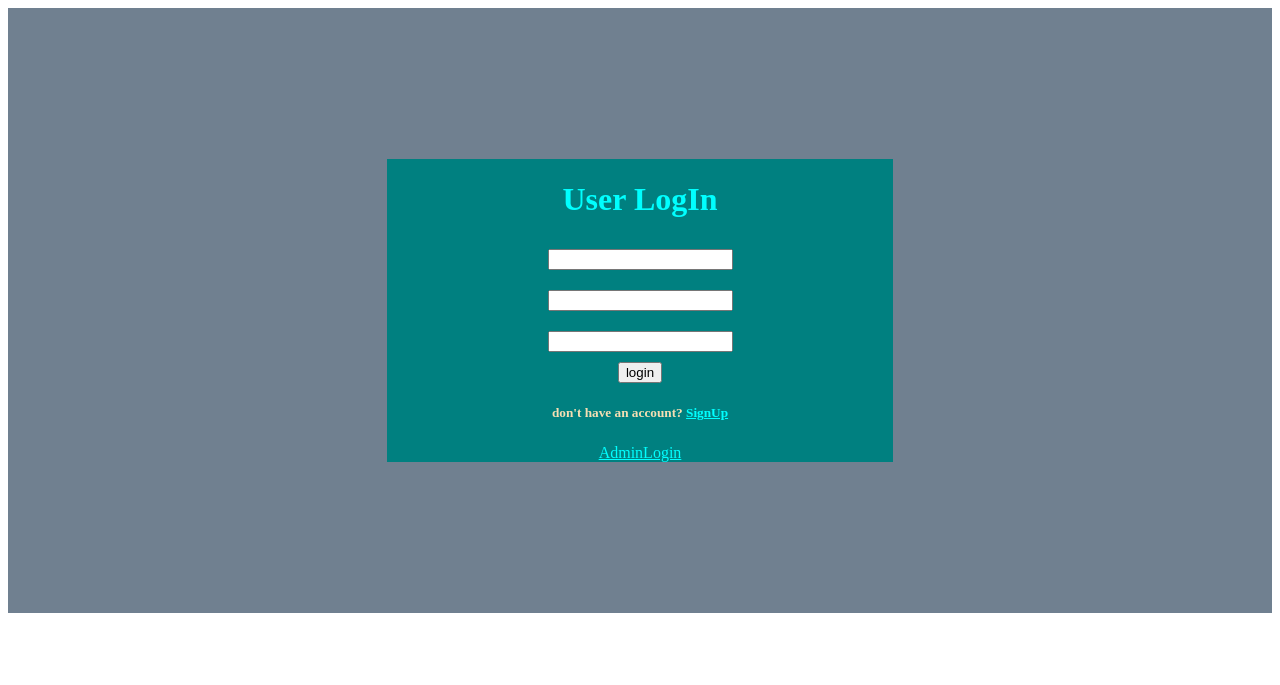
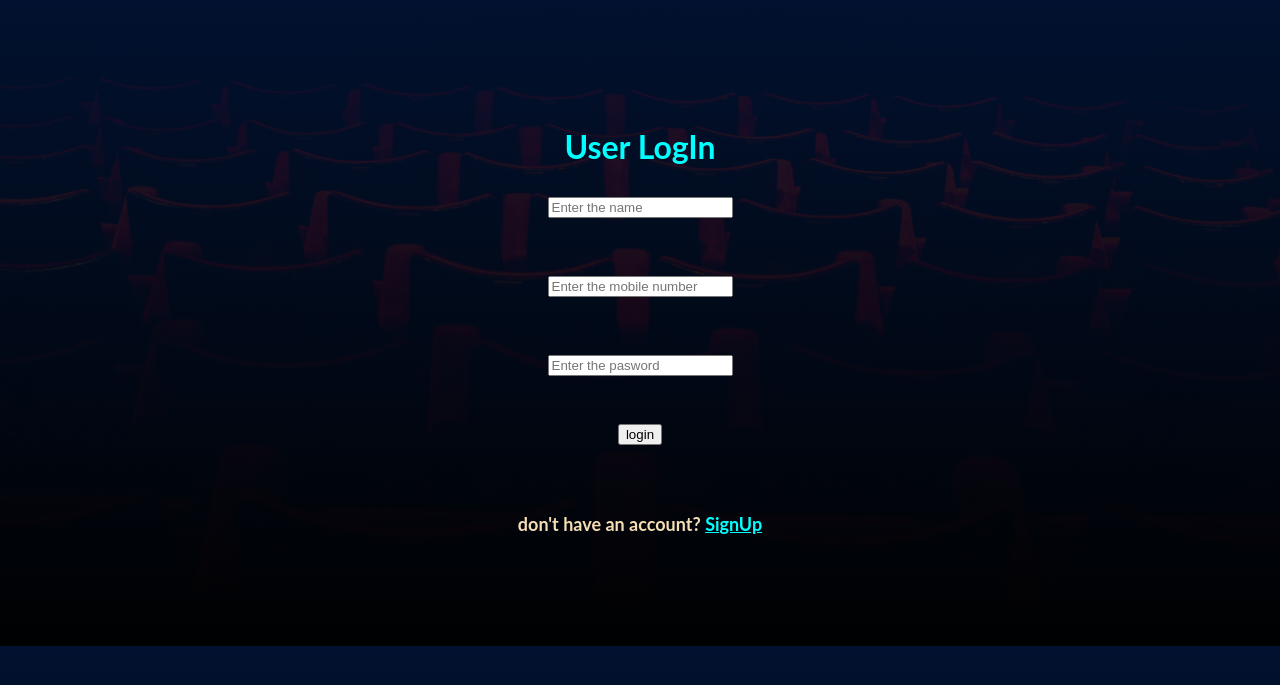
Before and after one commit to siva-ranjani-r/project--movie_ticket_booking, a Flask app: page / in a window 1280 px wide. Shown: the top 685 px of the page. Run offline with Flask 2, Linux system fonts and the light colour scheme.

Commit message:
Adding login pages

```diff
--- a/app.py
+++ b/app.py
@@ -30,11 +30,15 @@ def fun():
 
     return render_template("login.html")
 
-@app.route("/signUp")
+@app.route("/signUp",methods=['POST','GET'])
 def signUp():
     return render_template("signUp.html")
 
-@app.route("/home")
+@app.route("/logIn",methods=['POST','GET'])
+def logIn():
+    return render_template("login.html")
+
+@app.route("/home",methods=['POST','GET'])
 def fun1():
     return render_template("index.html")
 
--- a/static/css/login.css
+++ /dev/null
@@ -1,37 +0,0 @@
-.container
-{
-    display:flex;
-	flex-direction:column;
-	justify-content:center;
-	align-items:center;
-	width:100%;
-	height:605px;
-    background-color:slategray;
-}
-.flex
-{
-    display:flex;
-	flex-direction:column;
-	justify-content:center;
-	align-items:center;
-	width:40%;
-	height:50%;
-	background-color:teal;
-	margin:20px;
-}
-.input
-{
-    margin:10px;
-}
-.dark
-{
-    color:aqua;
-}
-.text
-{
-    color:wheat;
-}
-.but
-{
-	color:aqua;
-}
--- a/static/css/style.css
+++ b/static/css/style.css
@@ -243,3 +243,37 @@ p.text span {
         font-size: 18px
     }
 }
+.container1
+{
+    display:flex;
+	flex-direction:column;
+	justify-content:center;
+	align-items:center;
+	width:100%;
+	height:605px;
+}
+.flex1
+{
+    display:flex;
+	flex-direction:column;
+	justify-content:center;
+	align-items:center;
+	width:30%;
+	height:70%;
+}
+.input
+{
+    margin:10px;
+}
+.dark
+{
+    color:aqua;
+}
+.text
+{
+    color:wheat;
+}
+.but
+{
+	color:aqua;
+}
--- a/templates/login.html
+++ b/templates/login.html
@@ -2,19 +2,19 @@
 <html>
     <head>
         <title>login</title>
-        <link href="static/css/login.css" rel="stylesheet">
+        <link href="/static/css/style.css" rel="stylesheet">
     </head>
     <body>
-        <div class="container">
-            <form class="flex" method="post" action="/home">
+        <div class="container1">
+            <form class="flex1" method="post" action="/home">
                 <h1 class="dark">User LogIn</h1>
-                <input class="input" name="Username" id="un" required="1"></input>
-                <input class="input" name="Mobile_number" id="un" required="1"></input>
-                <input class="input" name="password" id="pw" required="1"></input>
-                <button type="submit">login</button>
-                <h5 class="text">don't have an account? <a href="/signup" class="but">SignUp</a></h5>
-                <a href="/admin" class="but">AdminLogin</a>
+                <input class="input" name="Username" id="un" required="1" placeholder="Enter the name"></input><br><br>
+                <input class="input" name="Mobile_number" id="un" required="1" placeholder="Enter the mobile number"></input><br><br>
+                <input class="input" name="password" id="pw" required="1" placeholder="Enter the pasword"></input><br><br>
+                <button type="submit" >login</button><br><br>
+                <h5 class="text">don't have an account? <a href="/signUp" class="but">SignUp</a></h5>
             </form>
+
         </div>
     </body>
 </html>
```
Also changed, not shown: static/css/signUp.css (deleted, +0 -36 lines), templates/signUp.html (+9 -10 lines).
